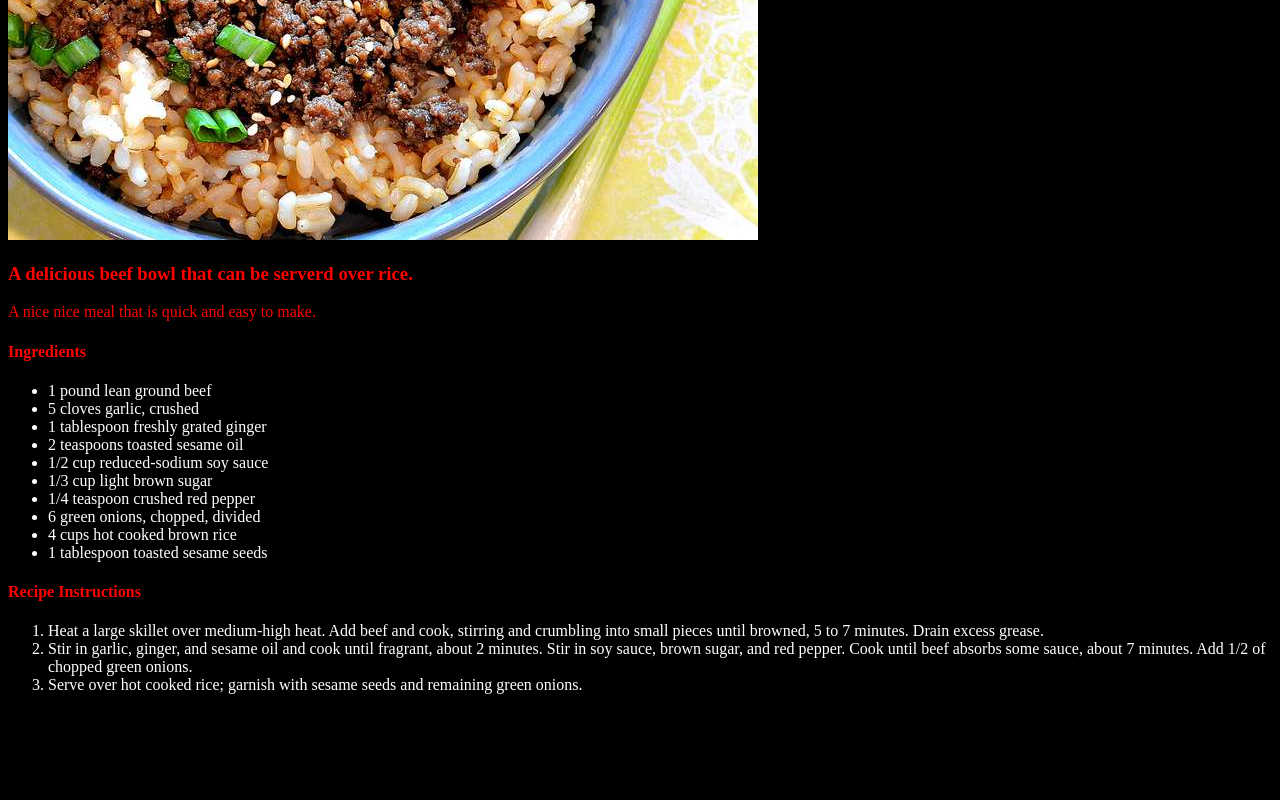
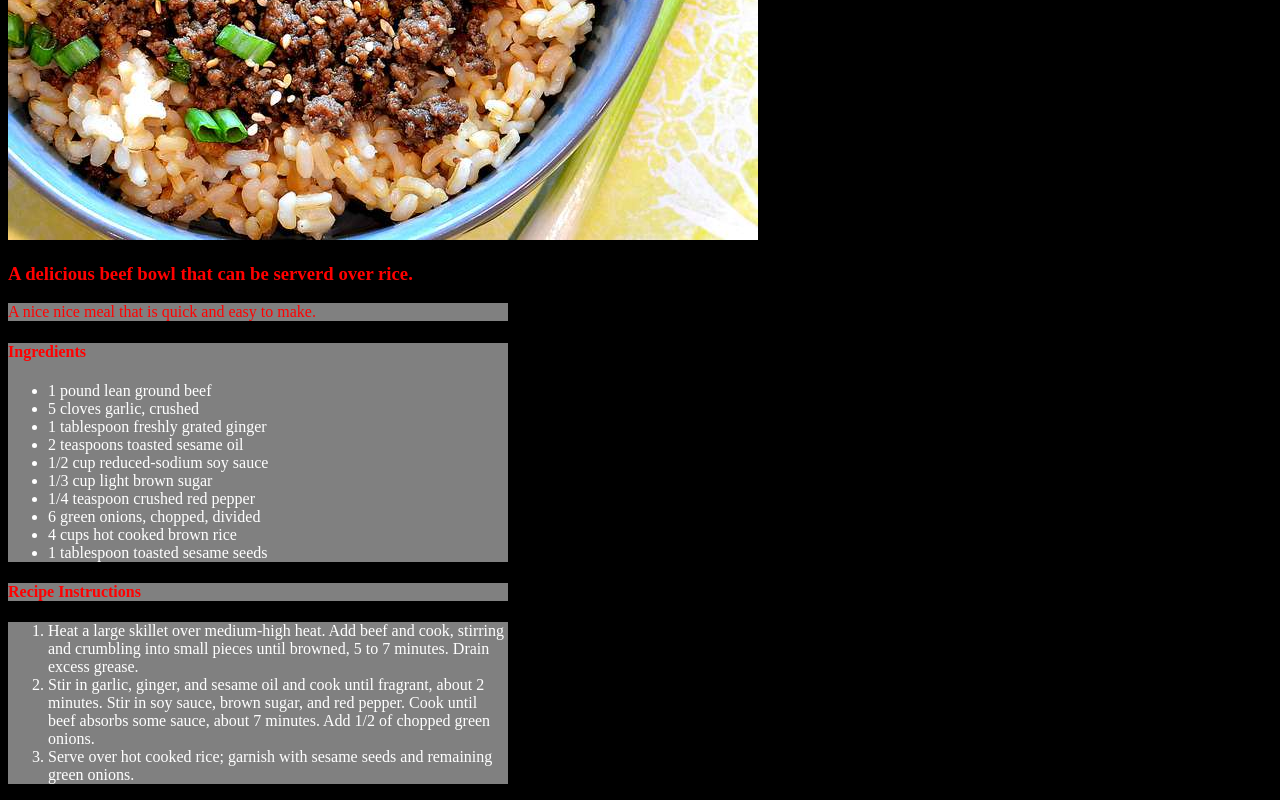
Before and after one commit to philmh9303/odin-recipes, a plain HTML site: page recipes/korean-beef-bowl.html in a window 1280 px wide. Shown: the part 590-1390 px from the top of the page. Before the commit the page ends 1300 px from the top, so only its background shows below. Drawn offline with Linux system fonts and the light colour scheme.

Commit message:
Adding div to basic webpage.

```diff
--- a/recipes/korean-beef-bowl.html
+++ b/recipes/korean-beef-bowl.html
@@ -5,10 +5,20 @@
     </head>
 
     <body>
-        <h1>Korean Ground Beef Bowl</h1>
+
+        <div>
+            <h1>Korean Ground Beef Bowl</h1>
+        </div>
+
         <img src="../images/korean-beef-bowl.jpg">
+
         <h3>A delicious beef bowl that can be serverd over rice.</h3>
-        <p>A nice nice meal that is quick and easy to make. </p>
+
+        <div>
+            <p>A nice nice meal that is quick and easy to make. </p>
+        </div>
+
+        <div>
             <h4>Ingredients</h4>
             <ul>
                 <li>1 pound lean ground beef</li>
@@ -22,12 +32,18 @@
                 <li>4 cups hot cooked brown rice</li>
                 <li>1 tablespoon toasted sesame seeds</li>
             </ul>
+        </div>
 
+        <div>
             <h4>Recipe Instructions</h4>
+        </div>
+
+        <div>
             <ol>
                 <li>Heat a large skillet over medium-high heat. Add beef and cook, stirring and crumbling into small pieces until browned, 5 to 7 minutes. Drain excess grease.</li>
                 <li>Stir in garlic, ginger, and sesame oil and cook until fragrant, about 2 minutes. Stir in soy sauce, brown sugar, and red pepper. Cook until beef absorbs some sauce, about 7 minutes. Add 1/2 of chopped green onions.</li>
                 <li>Serve over hot cooked rice; garnish with sesame seeds and remaining green onions.</li>
             </ol>
+        </div>
     </body>
 </html>
--- a/styles.css
+++ b/styles.css
@@ -26,3 +26,8 @@ h4 {
 p {
     color: red
 }
+
+div {
+    background-color: grey;
+    width: 500px;
+}
```
Also changed, not shown: recipes/honey-glaze-chicken.html (+16 -1 lines), recipes/pasta-fagioli.html (+16 -1 lines).
